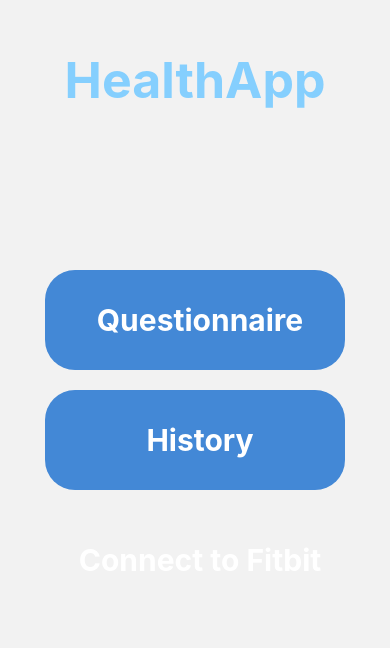
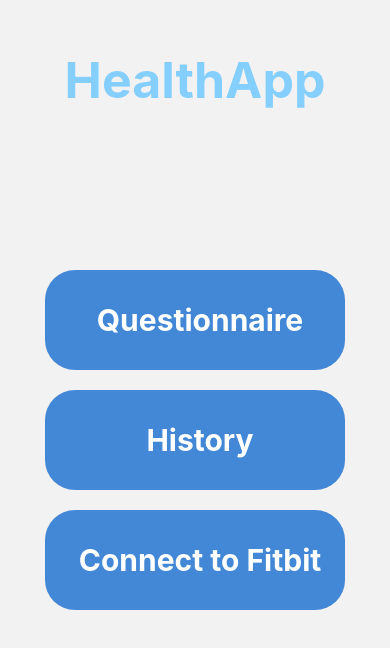
Before and after one commit to RamazTs/HealthApplication, a React Native app: screen /Home in a window 390 px wide. Shown: the top 648 px of the page. Built offline with nearby package versions, Linux system fonts and the light colour scheme.

Commit message:
UI chnages for the fitbit button

```diff
--- a/views/Home/index.jsx
+++ b/views/Home/index.jsx
@@ -162,4 +162,7 @@ const styles = StyleSheet.create({
   navigationButtonQuestionnaire: {
     backgroundColor: '#4388d6',
   },
+  navigationButtonFitbit: {
+    backgroundColor: '#4388d6',
+  },
 });
```
